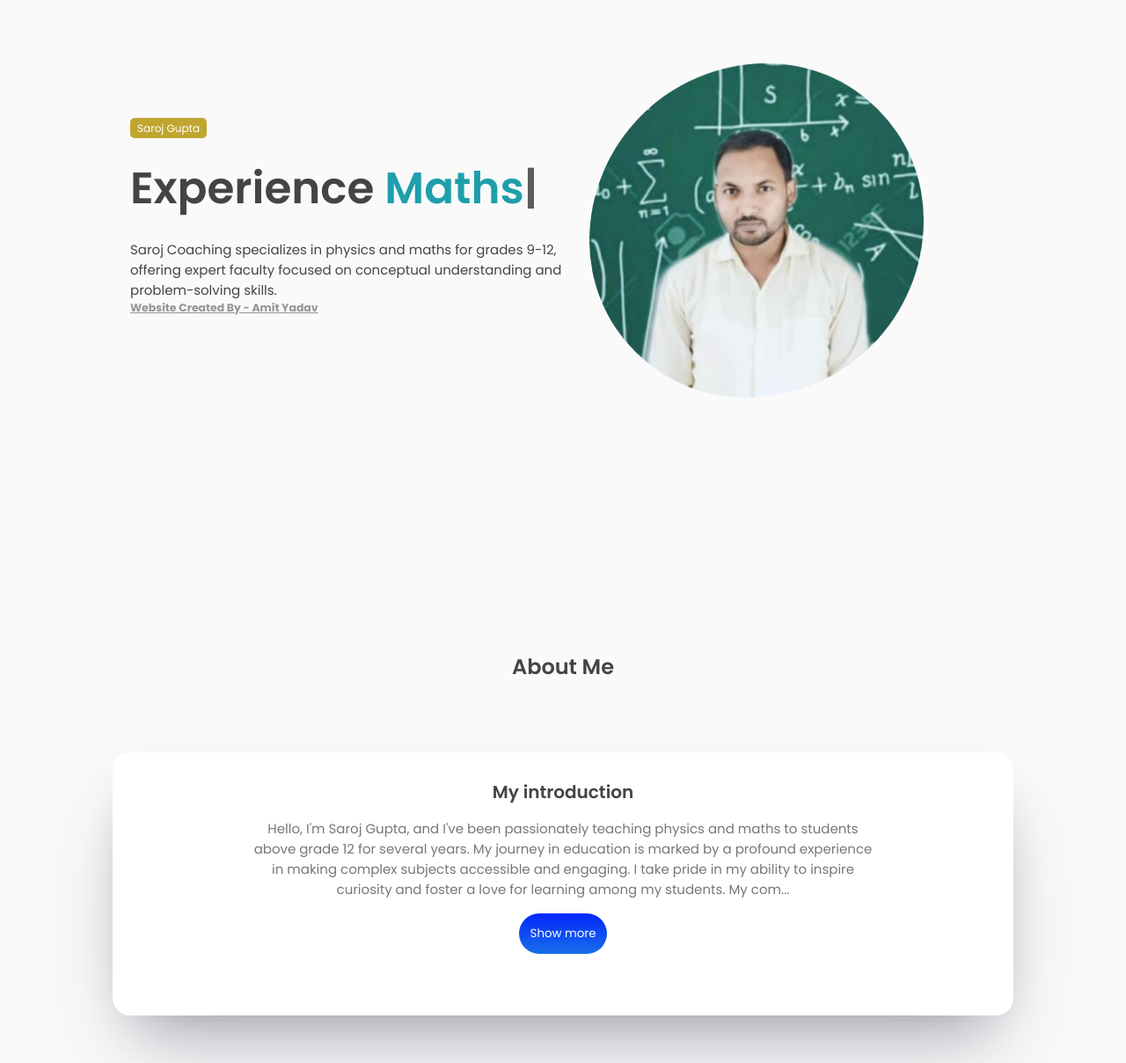
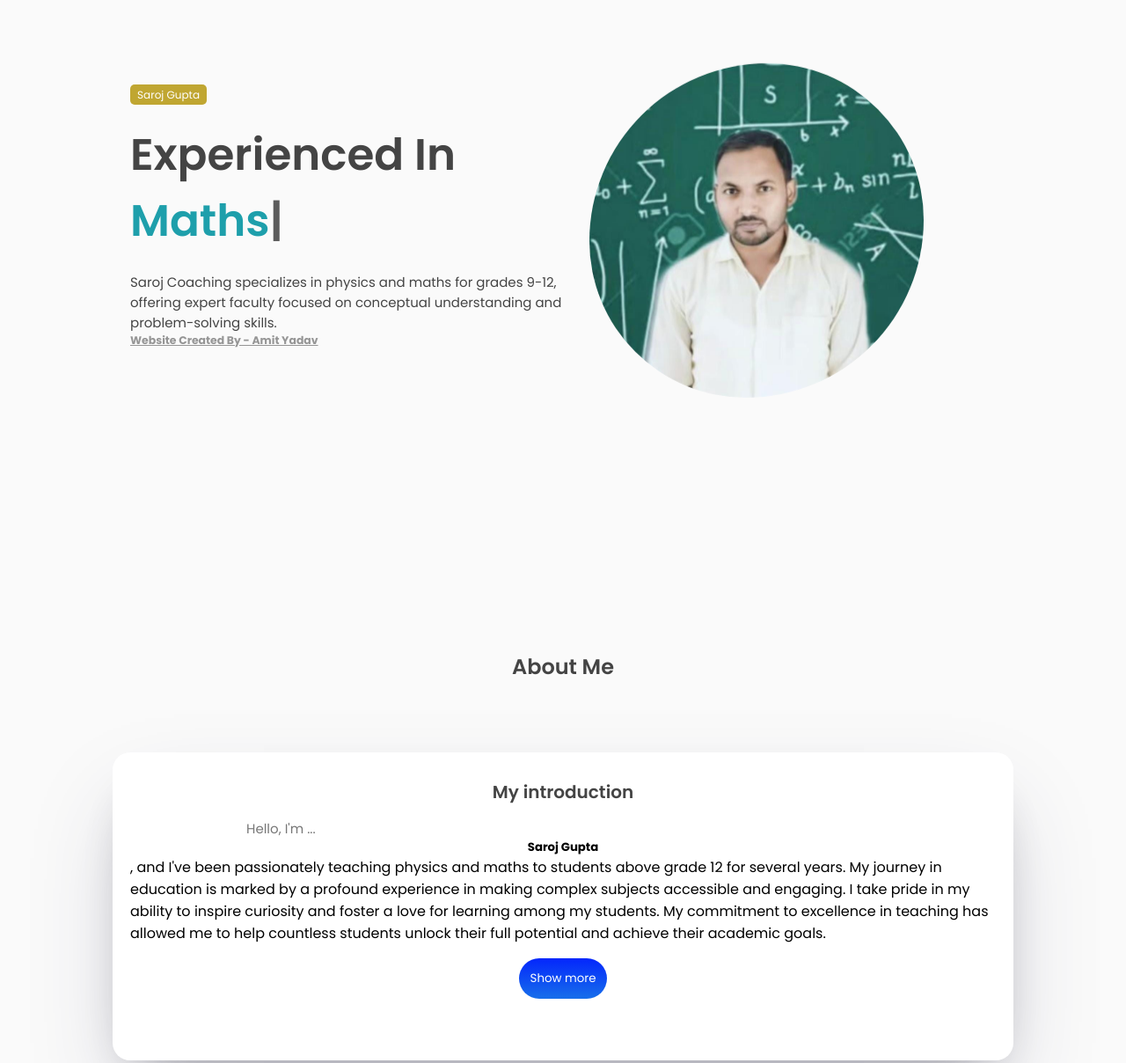
Before and after one commit to amityadavtech/Sarojcoachingcenterr, a plain HTML site: page index.html in a window 1280 px wide. Shown: the part 140-1348 px from the top of the page at 88% size. Drawn offline with nearby package versions, Linux system fonts and the light colour scheme.

Commit message:
Update index.html

```diff
--- a/index.html
+++ b/index.html
@@ -56,7 +56,7 @@
                         <span>Saroj Gupta</span>
                     </div>
                     <div class="featured-name">
-                        <p>Experience <span class="typedText"></span></p>
+                        <p>Experienced In <span class="typedText"></span></p>
                     </div>
                     <div class="featured-text-info">
                         <p>
@@ -84,7 +84,7 @@
                     <div class="col">
                         <div class="about-info readmore">
                             <h3>My introduction</h3>
-                            <p class="readmore__content">Hello, I'm  Saroj Gupta, and I've been passionately teaching
+                            <p class="readmore__content">Hello, I'm  <h5>Saroj Gupta</h5>, and I've been passionately teaching
                                 physics and maths to students
                                 above grade 12 for several years. My journey in education is marked by a profound
                                 experience in making complex subjects accessible and engaging. I take pride in my
```
